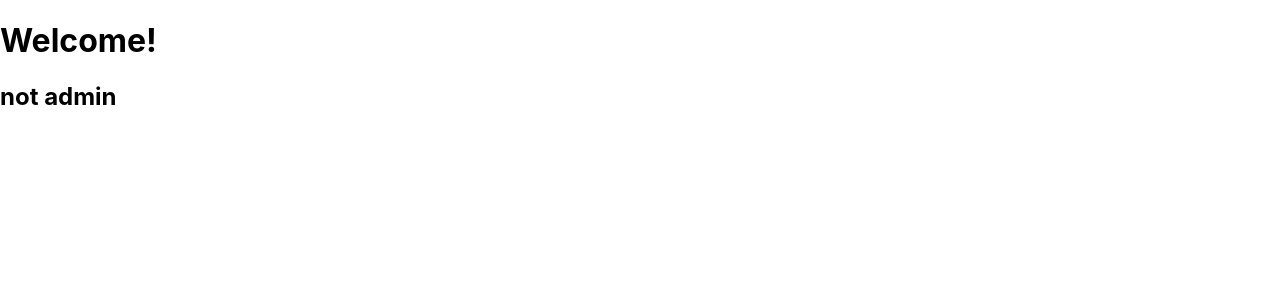
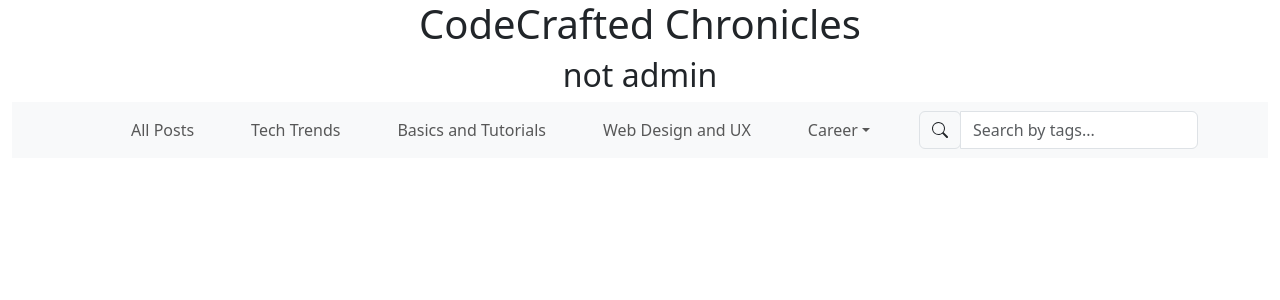
Before and after one commit to mbasagoitia/blog, a React (Create React App) app in the folder src/client/: page / in a window 1280 px wide. Shown: the top 300 px of the page. Built offline with nearby package versions, Linux system fonts and the light colour scheme; no server answers.

Commit message:
connected to database, added homepage styles and navbar, and added routes

```diff
--- a/src/client/package.json
+++ b/src/client/package.json
@@ -8,7 +8,10 @@
     "@testing-library/react": "^13.4.0",
     "@testing-library/user-event": "^13.5.0",
     "axios": "^1.5.0",
+    "bootstrap": "^5.3.1",
+    "bootstrap-icons": "^1.10.5",
     "react": "^18.2.0",
+    "react-bootstrap": "^2.8.0",
     "react-dom": "^18.2.0",
     "react-scripts": "5.0.1",
     "web-vitals": "^2.1.4"
--- a/src/client/public/index.html
+++ b/src/client/public/index.html
@@ -15,6 +15,12 @@
       user's mobile device or desktop. See https://developers.google.com/web/fundamentals/web-app-manifest/
     -->
     <link rel="manifest" href="%PUBLIC_URL%/manifest.json" />
+    <link
+    rel="stylesheet"
+    href="https://cdn.jsdelivr.net/npm/bootstrap@5.3.0/dist/css/bootstrap.min.css"
+    integrity="sha384-9ndCyUaIbzAi2FUVXJi0CjmCapSmO7SnpJef0486qhLnuZ2cdeRhO02iuK6FUUVM"
+    crossorigin="anonymous"
+  />
     <!--
       Notice the use of %PUBLIC_URL% in the tags above.
       It will be replaced with the URL of the `public` folder during the build.
--- a/src/client/src/App.js
+++ b/src/client/src/App.js
@@ -1,4 +1,4 @@
-import logo from './logo.svg';
+import 'bootstrap/dist/css/bootstrap.min.css';
 import './App.css';
 import Home from './pages/Home';
 
--- /dev/null
+++ b/src/client/src/components/Navbar.jsx
@@ -0,0 +1,38 @@
+import Nav from 'react-bootstrap/Nav';
+import Navbar from 'react-bootstrap/Navbar';
+import NavDropdown from 'react-bootstrap/NavDropdown';
+import Container from 'react-bootstrap/Container';
+
+function Navigation () {
+    return (
+        <Navbar expand="lg" className="bg-body-tertiary">
+            <Container>
+                <Navbar.Toggle aria-controls="basic-navbar-nav" />
+                <Navbar.Collapse id="basic-navbar-nav">
+                <Nav className="me-auto w-100 d-flex justify-content-evenly">
+                    <Nav.Link href="#home">All Posts</Nav.Link>
+                    <Nav.Link href="#home">Tech Trends</Nav.Link>
+                    <Nav.Link href="#link">Basics and Tutorials</Nav.Link>
+                    <Nav.Link href="#link">Web Design and UX</Nav.Link>
+                <NavDropdown title="Career" id="basic-nav-dropdown">
+                    <NavDropdown.Item href="#action/3.1">Interview Prep</NavDropdown.Item>
+                    <NavDropdown.Item href="#action/3.2">Job Search Resources</NavDropdown.Item>
+                    <NavDropdown.Item href="#action/3.2">Community and Events</NavDropdown.Item>
+                    <NavDropdown.Item href="#action/3.3">Switching Careers</NavDropdown.Item>
+                </NavDropdown>
+                </Nav>
+                </Navbar.Collapse>
+                <div className="input-group w-25">
+                <div className="input-group-prepend">
+                <span className="input-group-text h-100" id="basic-addon1"><svg xmlns="http://www.w3.org/2000/svg" width="16" height="16" fill="currentColor" class="bi bi-search" viewBox="0 0 16 16">
+                <path d="M11.742 10.344a6.5 6.5 0 1 0-1.397 1.398h-.001c.03.04.062.078.098.115l3.85 3.85a1 1 0 0 0 1.415-1.414l-3.85-3.85a1.007 1.007 0 0 0-.115-.1zM12 6.5a5.5 5.5 0 1 1-11 0 5.5 5.5 0 0 1 11 0z"/>
+                </svg></span>
+                </div>
+                <input type="search" className="form-control" placeholder="Search by tags..." aria-label="Search"></input>
+                </div>
+            </Container>
+        </Navbar>
+    )
+}
+
+export default Navigation;
--- a/src/client/src/index.css
+++ b/src/client/src/index.css
@@ -1,5 +1,7 @@
 body {
   margin: 0;
+  background: #F5F5F5;
+  color: #333333;
   font-family: -apple-system, BlinkMacSystemFont, 'Segoe UI', 'Roboto', 'Oxygen',
     'Ubuntu', 'Cantarell', 'Fira Sans', 'Droid Sans', 'Helvetica Neue',
     sans-serif;
@@ -7,6 +9,11 @@ body {
   -moz-osx-font-smoothing: grayscale;
 }
 
+button {
+  background: #FF6B6B;
+  color: #333333;
+}
+
 code {
   font-family: source-code-pro, Menlo, Monaco, Consolas, 'Courier New',
     monospace;
--- a/src/client/src/pages/CreatePost.jsx
+++ b/src/client/src/pages/CreatePost.jsx
@@ -5,7 +5,7 @@ function CreatePost() {
     const [content, setContent] = useState("");
     // Add description?
     const handleCreatePost = () => {
-        // Send aPI request to createa new blog post
+        // Send aPI request to create a new blog post
     }
 
     return (
--- a/src/client/src/pages/Home.jsx
+++ b/src/client/src/pages/Home.jsx
@@ -1,4 +1,9 @@
 import { useState, useEffect } from "react";
+import Container from 'react-bootstrap/Container';
+import Row from 'react-bootstrap/Row';
+import Col from 'react-bootstrap/Col';
+import Button from 'react-bootstrap/Button';
+import Navigation from "../components/Navbar";
 
 function Home() {
     const [isAdmin, setIsAdmin] = useState(false);
@@ -24,11 +29,30 @@ function Home() {
 
     return (
         <>
-        <h1>Welcome!</h1>
-        <h2>{isAdmin ? "admin" : "not admin"}</h2>
-        {blogPosts.map((post) => {
+        <Container fluid>
+            <Row>
+                <Col>
+                <h1 className="text-center">CodeCrafted Chronicles</h1>
+                <h2 className="text-center">{isAdmin ? "admin" : "not admin"}</h2>
+                </Col>
+            </Row>
+            <Navigation />
+            { isAdmin? (
+                <Row>
+                    <Col>
+                    {/* Routes you to CreatePost.jsx */}
+                    <Button>Create New Post</Button>
+                    </Col>
+                </Row>
+            ) : null }
+            <Row>
+                <Col>
+                {blogPosts.map((post) => {
             // Render each blog post
-        })}
+                })}
+                </Col>
+            </Row>
+        </Container>
         </>
     )
 }
```
Also changed, not shown: src/server/models/BlogPost.js (+5 -3 lines), src/server/server.js (+15 -4 lines), src/client/public/images/search.svg.svg (added).
